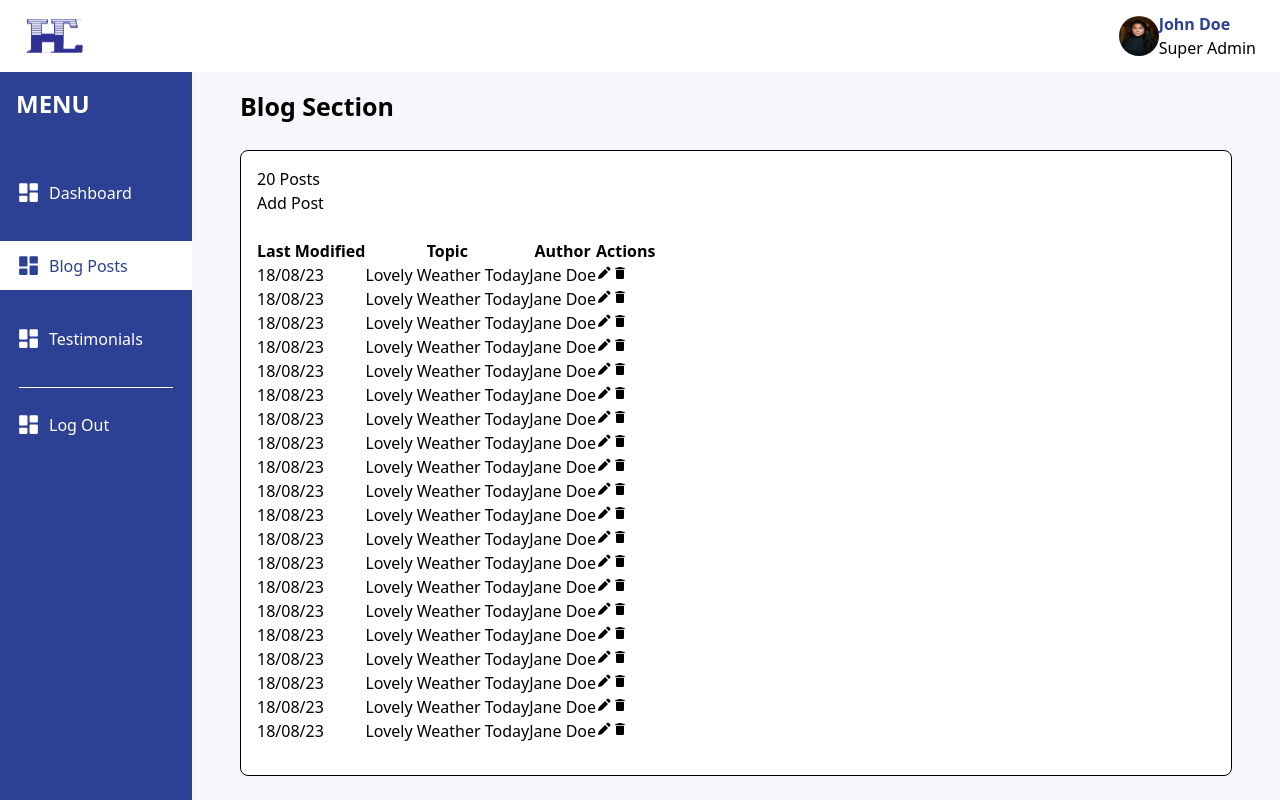
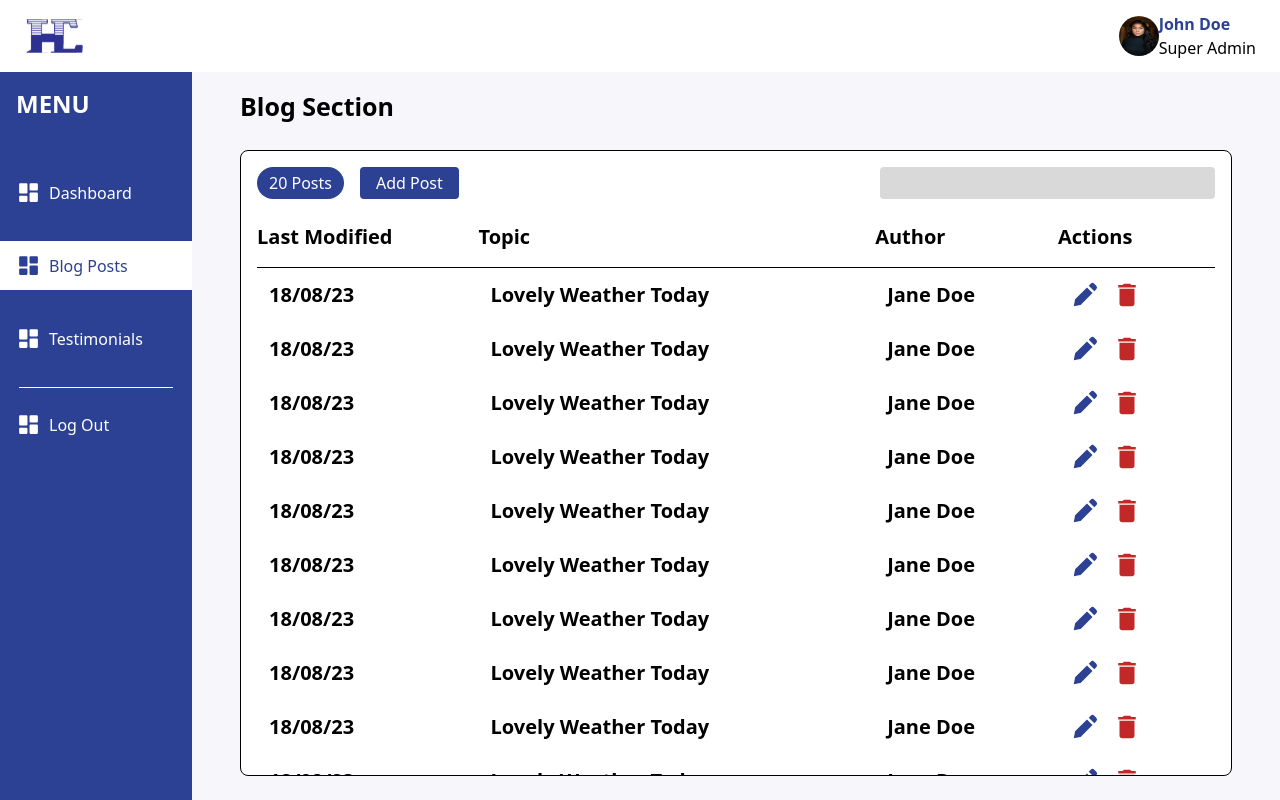
Before and after one commit to joshytheprogrammer/ochexagon_admin, a Next.js app: page /blog in a window 1280 px wide. Built offline with nearby package versions, Linux system fonts and the light colour scheme.

Commit message:
Styled blog posts page

```diff
--- a/components/adminPanel/blog/BlogPostsSection.jsx
+++ b/components/adminPanel/blog/BlogPostsSection.jsx
@@ -1,4 +1,5 @@
 import blogPostArray from "@utils/blogposts";
+import Link from "next/link";
 import { BiSolidPencil } from "react-icons/bi";
 import { MdDelete } from "react-icons/md";
 
@@ -6,42 +7,46 @@ const BlogSectionComponent = () => {
   const posts = blogPostArray;
 
   return (
-    <div>
-      <div>
-        <div>
-          <div>20 Posts</div>
-          <button>Add Post</button>
+    <div className="w-full overflow-hidden">
+      <div className="w-full flex justify-between mb-6">
+        <div className="flex">
+          <div className="datalength-btn px-3 mr-4">20 Posts</div>
+          <button className="adddata-btn rounded-[4px]">Add Post</button>
         </div>
 
-        <div>
-          <input type="text" />
+        <div className="w-[35%]">
+          <input type="text" className="search-bar w-full" />
         </div>
       </div>
 
-      <div>
-        <table>
-          <tr>
-            <th>Last Modified</th>
-            <th>Topic</th>
-            <th>Author</th>
-            <th>Actions</th>
+      <div className="h-full">
+        <table className="table w-full h-full text-left text-xl">
+          <thead>
+            <tr className="border-b-[1px] border-black">
+              <th className="pb-4">Last Modified</th>
+              <th className="pb-4">Topic</th>
+              <th className="pb-4">Author</th>
+              <th className="pb-4">Actions</th>
             </tr>
+          </thead>
+
+          <tbody className="w-full h-[300px] scrollable-content overflow-y-scroll font-semibold">
             {posts.map((post) => (
               <tr key={post.id}>
-              <td>{post.lastModified}</td>
-              <td>{post.topic}</td>
-              <td>{post.author}</td>
-              <td>
-                <button>
+                <td className="p-3">{post.lastModified}</td>
+                <td className="p-3">{post.topic}</td>
+                <td className="p-3">{post.author}</td>
+                <td className="text-[30px] flex p-3">
+                  <Link href={`/blog/${post.id}`} className="text-primary-color mr-3">
                     <BiSolidPencil />{" "}
-                </button>
-
-                <button>
+                  </Link>
+                  <button className="text-red">
                     <MdDelete />{" "}
                   </button>
                 </td>
               </tr>
             ))}
+          </tbody>
         </table>
       </div>
     </div>
--- a/components/adminPanel/dashboard/Messages.jsx
+++ b/components/adminPanel/dashboard/Messages.jsx
@@ -7,8 +7,8 @@ const Messages = () => {
   return (
     <div className="h-full overflow-hidden flex flex-col">
       <div className="flex flex-col-reverse mo-lg:flex-row justify-between mb-2 lg:mb-0">
-        <span className="bg-primary-color text-white font-medium w-fit flex items-center px-8 py-2 rounded-full">{`${messageList.length} messages`}</span>
-        <input type="text" className="bg-gray w-full mo-lg:w-[50%] px-4 py-1 mb-5 lg:mb-0" />
+        <span className="datalength-btn">{`${messageList.length} messages`}</span>
+        <input type="text" className="search-btn w-full mo-lg:w-[50%] mb-5 lg:mb-0" />
       </div>
 
       <p className="text-sm font-semibold my-2">3 Unread Messages</p>
--- a/styles/globals.css
+++ b/styles/globals.css
@@ -40,4 +40,16 @@
   .scrollable-content::-webkit-scrollbar-thumb {
     @apply bg-primary-color rounded-[4px];
   }
+
+  .datalength-btn {
+    @apply bg-primary-color text-white font-medium w-fit flex items-center px-8 py-1 rounded-full;
+  }
+
+  .adddata-btn {
+    @apply bg-primary-color text-white font-medium px-4 py-1;
+  }
+
+  .search-bar {
+    @apply bg-gray rounded-[4px] px-4 py-1;
+  }
 }
```
Lines whose indentation alone changed are shown as unchanged.
